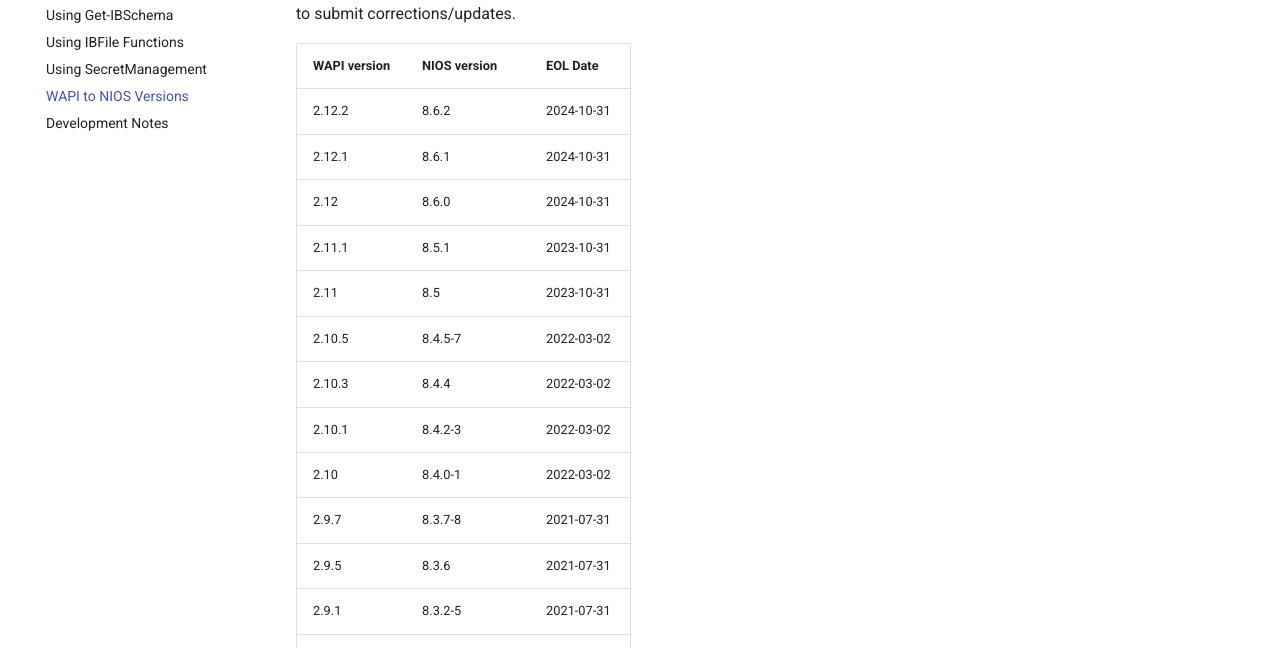
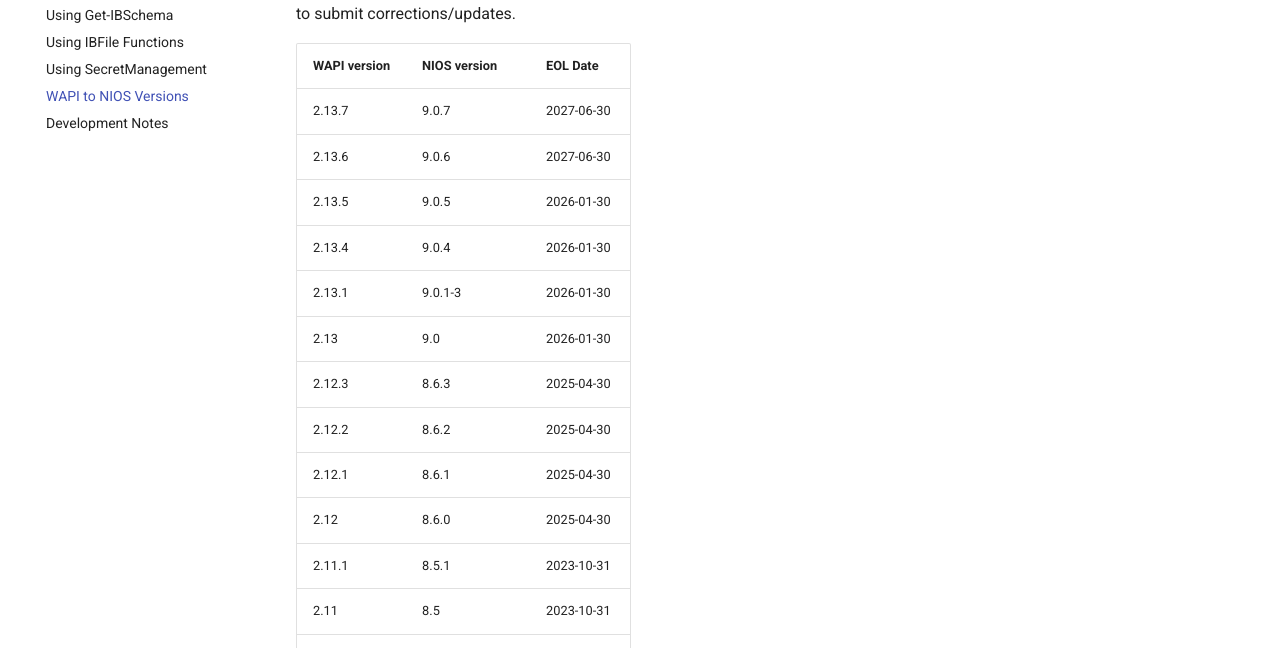
Before and after one commit to rmbolger/Posh-IBWAPI, an MkDocs documentation site: the page built from docs/Guides/WAPI-to-NIOS-Versions.md, in a window 1280 px wide and 900 px high. Shown: the part 252-900 px from the top of the window. Built offline with MkDocs 1.6.1 and Material for MkDocs 9.7.7, drawn with Linux system fonts in a browser that asks for light colours; comment, search, counter and statistics services are not loaded; the version menu is left out.

Commit message:
docs: updated NIOS-WAPI version map

```diff
--- a/docs/Guides/WAPI-to-NIOS-Versions.md
+++ b/docs/Guides/WAPI-to-NIOS-Versions.md
@@ -6,9 +6,16 @@
 
 |WAPI version|NIOS version|EOL Date|
 |---   |---             |---       |
-|2.12.2|8.6.2           |2024-10-31|
-|2.12.1|8.6.1           |2024-10-31|
-|2.12  |8.6.0           |2024-10-31|
+|2.13.7|9.0.7           |2027-06-30|
+|2.13.6|9.0.6           |2027-06-30|
+|2.13.5|9.0.5           |2026-01-30|
+|2.13.4|9.0.4           |2026-01-30|
+|2.13.1|9.0.1-3         |2026-01-30|
+|2.13  |9.0             |2026-01-30|
+|2.12.3|8.6.3           |2025-04-30|
+|2.12.2|8.6.2           |2025-04-30|
+|2.12.1|8.6.1           |2025-04-30|
+|2.12  |8.6.0           |2025-04-30|
 |2.11.1|8.5.1           |2023-10-31|
 |2.11  |8.5             |2023-10-31|
 |2.10.5|8.4.5-7         |2022-03-02|
```
